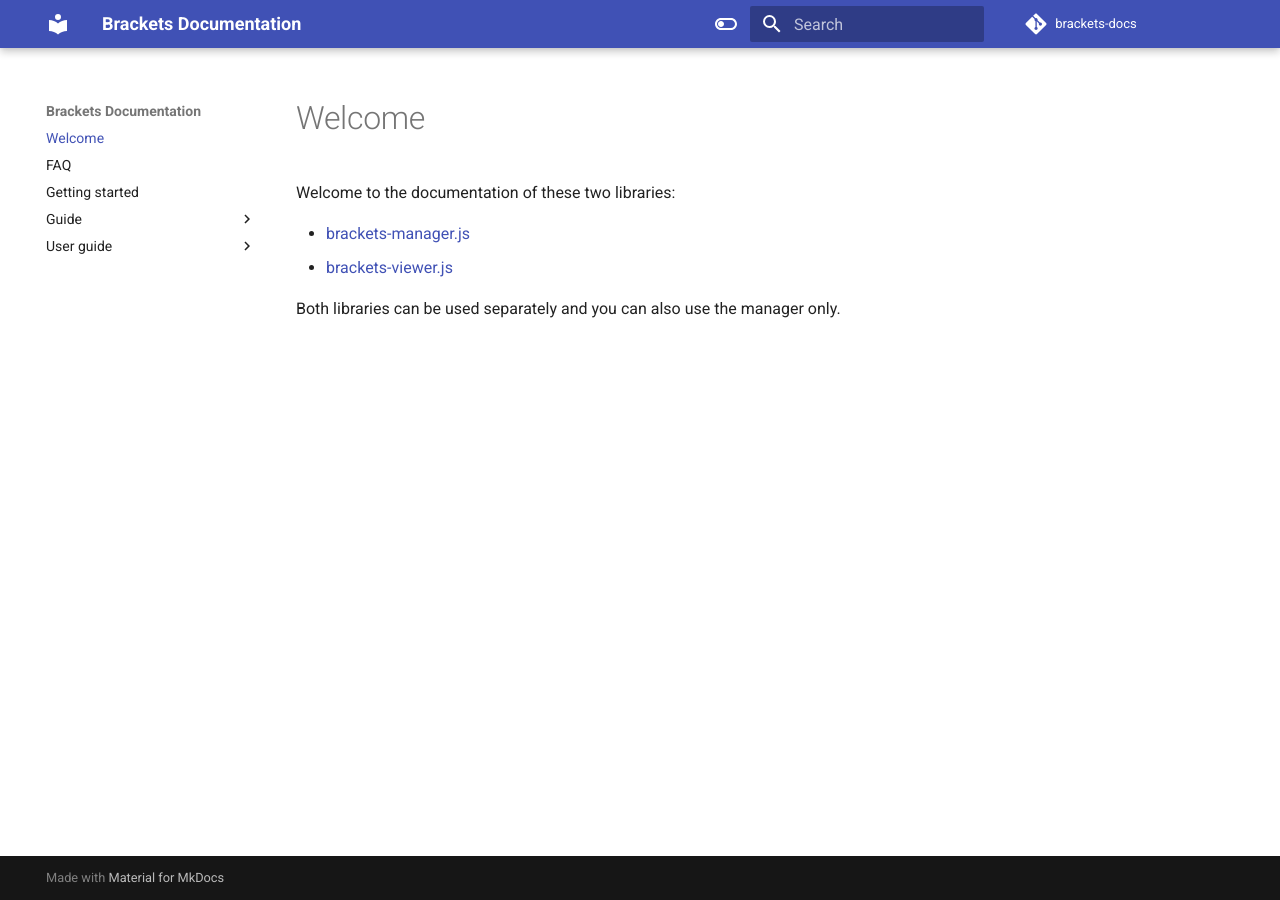
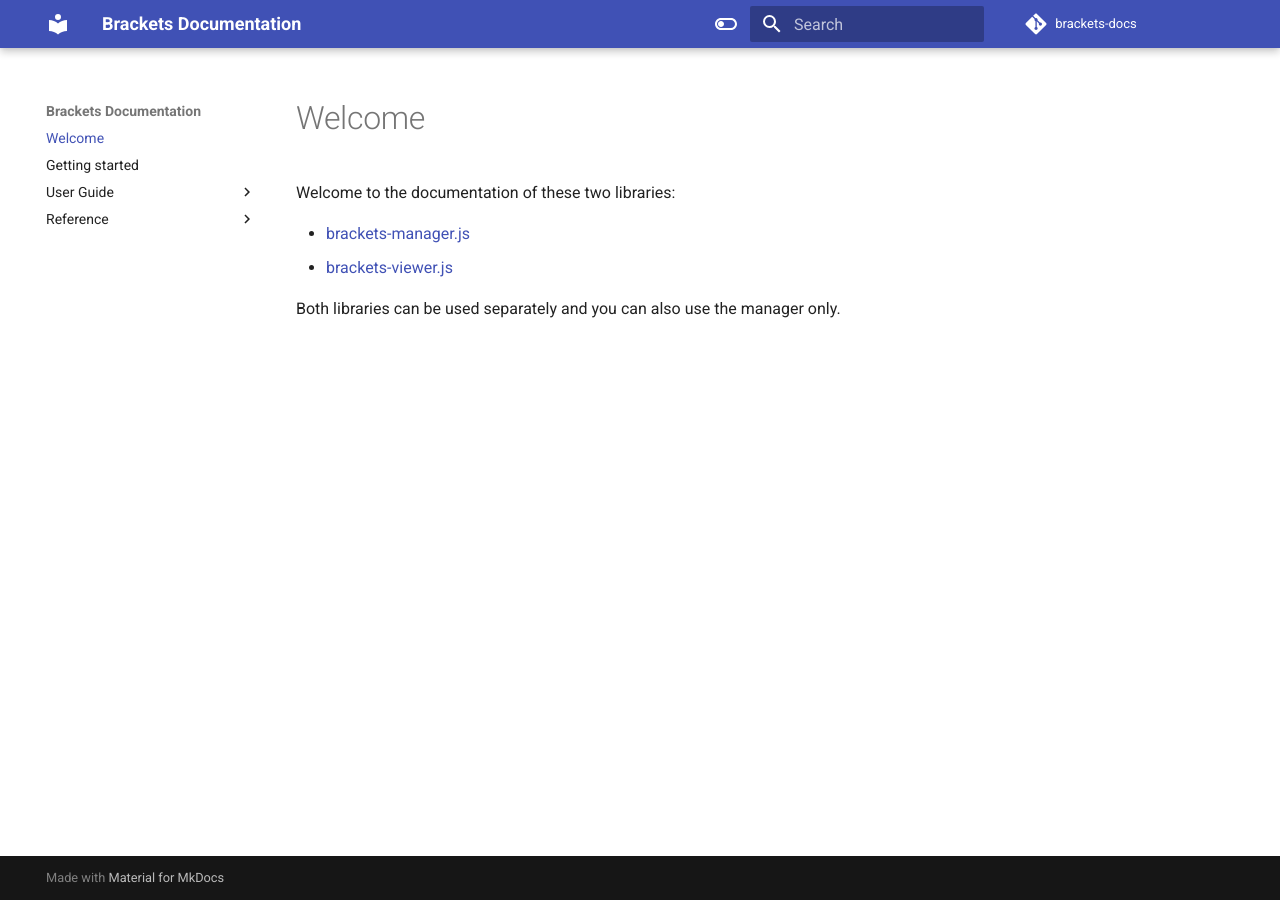
Before and after one commit to Drarig29/brackets-docs, an MkDocs documentation site: the page built from docs/index.md, in a window 1280 px wide. Built offline with MkDocs 1.6.1 and Material for MkDocs 9.7.7, drawn with Linux system fonts in a browser that asks for light colours; comment, search, counter and statistics services are not loaded; some of the changed lines change nothing that is shown.

Commit message:
Add navbar

```diff
--- a/mkdocs.yml
+++ b/mkdocs.yml
@@ -16,6 +16,15 @@ theme:
       toggle:
         icon: material/toggle-switch
         name: Switch to light mode
+nav:
+  - "Welcome": "index.md"
+  - "Getting started": "getting-started.md"
+  - "User Guide":
+    - "Glossary": "user-guide/glossary.md"
+    - "Seeding": "user-guide/seeding.md"
+  - "Reference":
+    - "brackets-manager.js": "reference/manager"
+    - "brackets-viewer.js": "reference/viewer"
 markdown_extensions:
   - admonition
   - abbr
```
